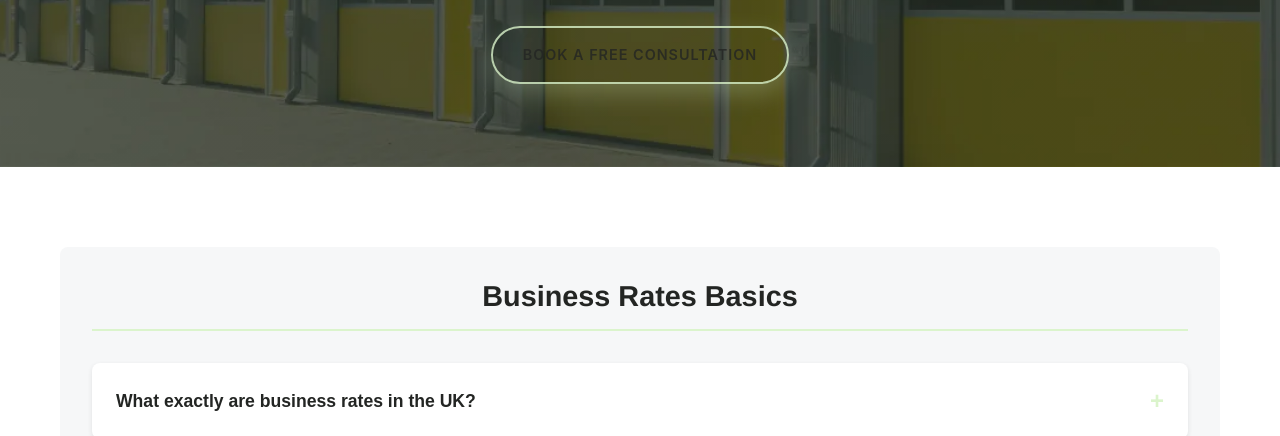
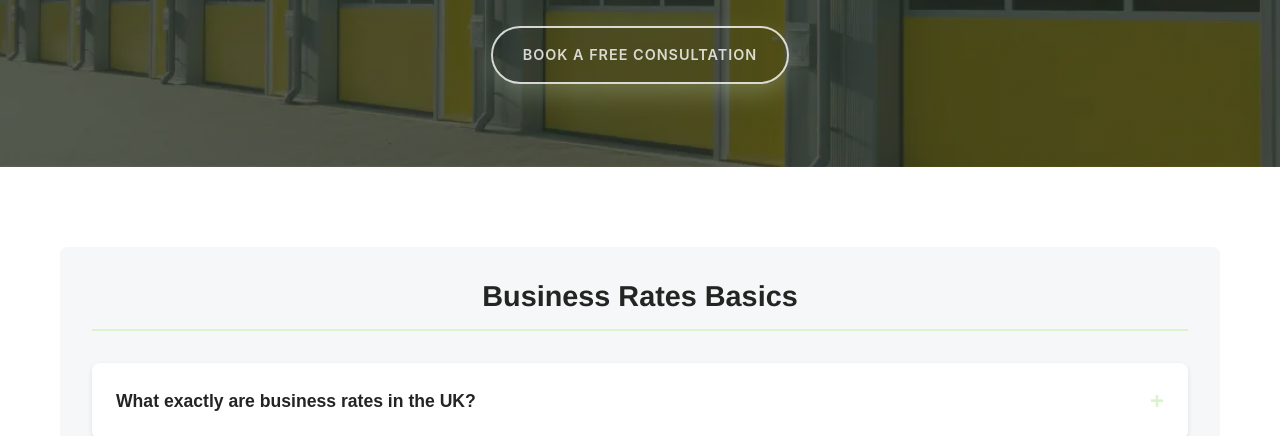
Before and after one commit to atoates/vacatad-website, a plain HTML site: page faqs.html in a window 1280 px wide. In both pictures the pointer is over the link "BOOK A FREE CONSULTATION". Shown: the part 291-727 px from the top of the page. Drawn offline with Linux system fonts and the light colour scheme.

Commit message:
fix(ux): make faq-hero primary button text white on hover for readability

```diff
--- a/css/styles.css
+++ b/css/styles.css
@@ -1048,6 +1048,13 @@ img {
     background-color: transparent;
 }
 
+/* Improve contrast: primary button hover in dark faq-hero */
+.faq-hero .cta-button.primary:hover {
+    color: var(--white);
+    border-color: var(--white);
+    background-color: transparent;
+}
+
 @media screen and (max-width: 768px) {
     .final-cta-buttons {
         flex-direction: column;
```
